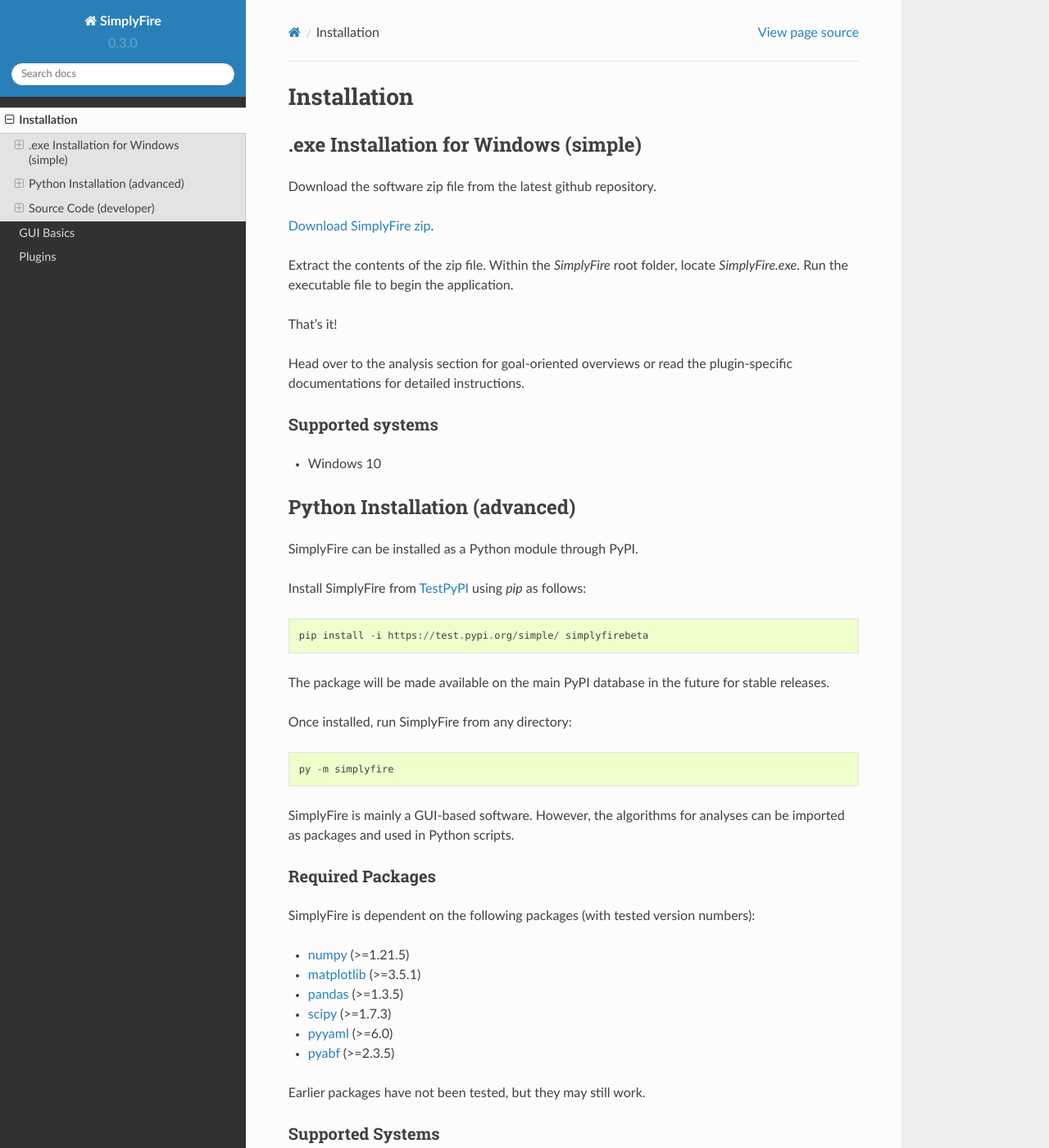
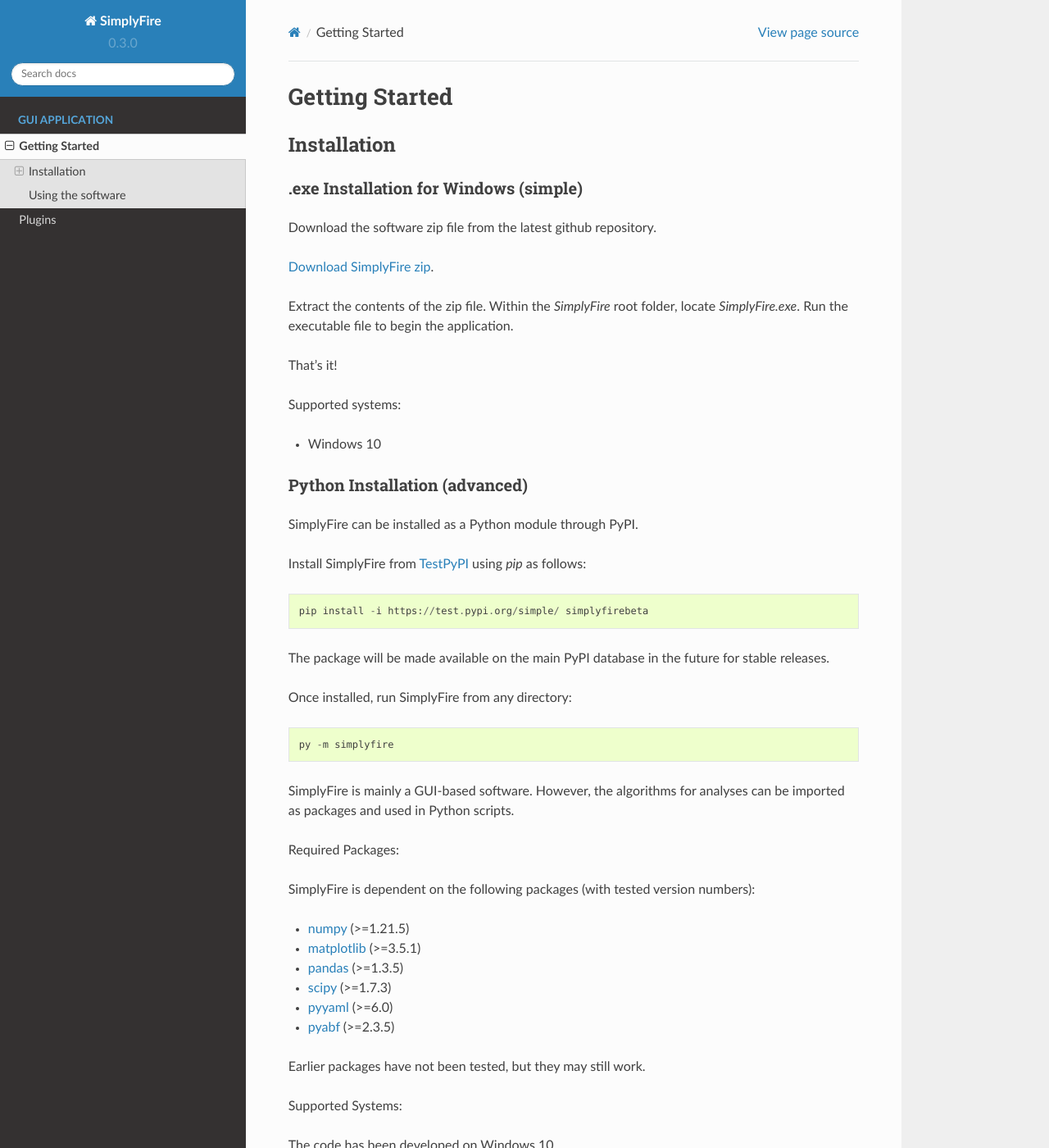
Before and after one commit to megumi-mori/SimplyFire-beta, a Sphinx documentation site: the page built from docs/source/start.rst, in a window 1280 px wide and 1400 px high. Shown: the whole window at 82% size. Built offline with Sphinx 7.4.7 and the Read the Docs theme 2.0.0, drawn with Linux system fonts in a browser that asks for light colours; some of the changed text lies outside the part shown.

Commit message:
installation

```diff
--- a/docs/source/plugins.rst
+++ b/docs/source/analysis.rst
@@ -4,4 +4,4 @@
 .. toctree::
   :maxdepth: 1
 
-  plugins/mini_analysis
+  analysis/mini_analysis
--- a/docs/source/basic.rst
+++ /dev/null
@@ -1,2 +0,0 @@
-GUI Basics
-===========
--- a/docs/source/installation.rst
+++ b/docs/source/start.rst
@@ -1,9 +1,11 @@
 
+Getting Started
+================
 Installation
-============
+--------------
 
 .exe Installation for Windows (simple)
---------------------------------------
+^^^^^^^^^^^^^^^^^^^^^^^^^^^^^^^^^^^^^^^
 
 Download the software zip file from the latest github repository.
 
@@ -15,18 +17,14 @@
 
 That's it!
 
-
-Head over to the analysis section for goal-oriented overviews
-or read the plugin-specific documentations for detailed instructions.
-
-Supported systems
-^^^^^^^^^^^^^^^^^^
+Supported systems:
 
 * Windows 10
 
 
 Python Installation (advanced)
--------------------------------
+^^^^^^^^^^^^^^^^^^^^^^^^^^^^^^
+
 SimplyFire can be installed as a Python module through PyPI.
 
 Install SimplyFire from `TestPyPI <https://test.pypi.org/project/SimplyFire/>`_ using
@@ -44,8 +42,7 @@
 SimplyFire is mainly a GUI-based software.
 However, the algorithms for analyses can be imported as packages and used in Python scripts.
 
-Required Packages
-^^^^^^^^^^^^^^^^^
+Required Packages:
 
 SimplyFire is dependent on the following packages (with tested version numbers):
 
@@ -58,8 +55,8 @@
 
 Earlier packages have not been tested, but they may still work.
 
-Supported Systems
-^^^^^^^^^^^^^^^^^^
+Supported Systems:
+
 The code has been developed on Windows 10.
 
 While most of the code should work on any platform,
@@ -68,7 +65,7 @@
 OSX and Linux testers are welcome to submit system-specific issues!
 
 Source Code (developer)
-------------------------
+^^^^^^^^^^^^^^^^^^^^^^^^
 SimplyFire is entirely written in Python.
 
 The source code can be found in the `GitHub repository <https://github.com/megumi-mori/SimplyFire-beta>`_
@@ -77,11 +74,15 @@
 These modules do not require the GUI component, and may be imported independently of the GUI application.
 
 
-Supported Systems
-^^^^^^^^^^^^^^^^^^
+Supported Systems:
+
 The code has been developed on Windows 10.
 
 The GUI component may have system-specific code.
 The analysis modules should work independently of the system environment.
 
 System-specific issues are welcome!
+
+Using the software
+---------------------
+SimplyFire can read files stored in `.abf` format
```
Also changed, not shown: docs/source/index.rst (+6 -7 lines), docs/source/analysis/mini_analysis.rst (renamed from docs/source/plugins/mini_analysis.rst).
